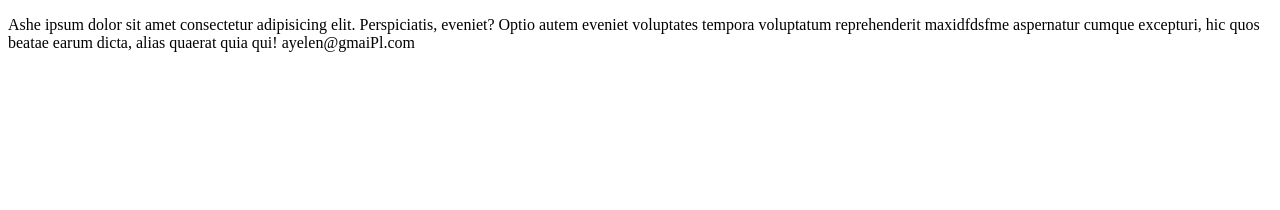
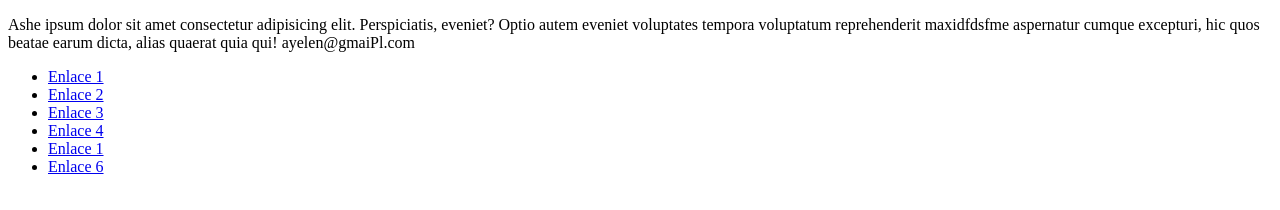
Before and after one commit to Aye-ES/VSCODE, a plain HTML site: page index.html in a window 1280 px wide. Drawn offline with Linux system fonts and the light colour scheme.

Commit message:
agregando mas cambios

```diff
--- a/index.html
+++ b/index.html
@@ -9,6 +9,19 @@
     <P>
         Ashe ipsum dolor sit amet consectetur adipisicing elit. Perspiciatis, eveniet? Optio autem eveniet voluptates tempora voluptatum reprehenderit maxidfdsfme aspernatur cumque excepturi, hic quos beatae earum dicta, alias quaerat quia qui! ayelen@gmaiPl.com
     </P>
+    <div>
+        <nav>
+            <ul>
+                    <li><a href="https://www.google.com">Enlace 1</a></li>
+                    <li><a href="https://www.google.com">Enlace 2</a></li>
+                    <li><a href="https://www.google.com">Enlace 3</a></li>
+                    <li><a href="https://www.google.com">Enlace 4</a></li>
+                    <li><a href="https://www.google.com">Enlace 1</a></li>
+                    <li><a href="https://www.google.com">Enlace 6</a></li>
+
+            </ul>
+        </nav>
+    </div>
     <script src="script.js"></script>
 </body>
 </html>
```
Also changed, not shown: script.js (+4 -5 lines), 1 other file.
